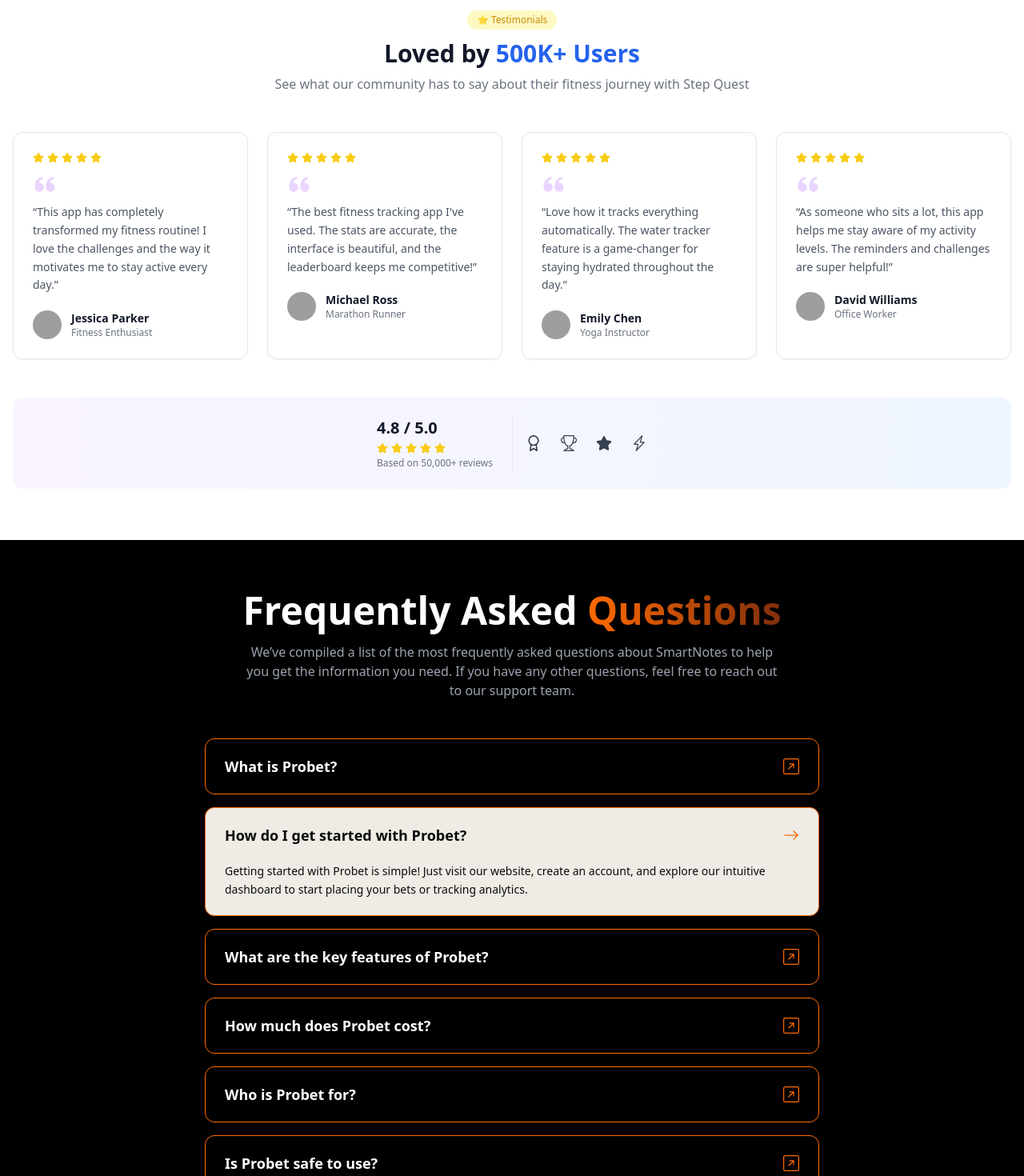
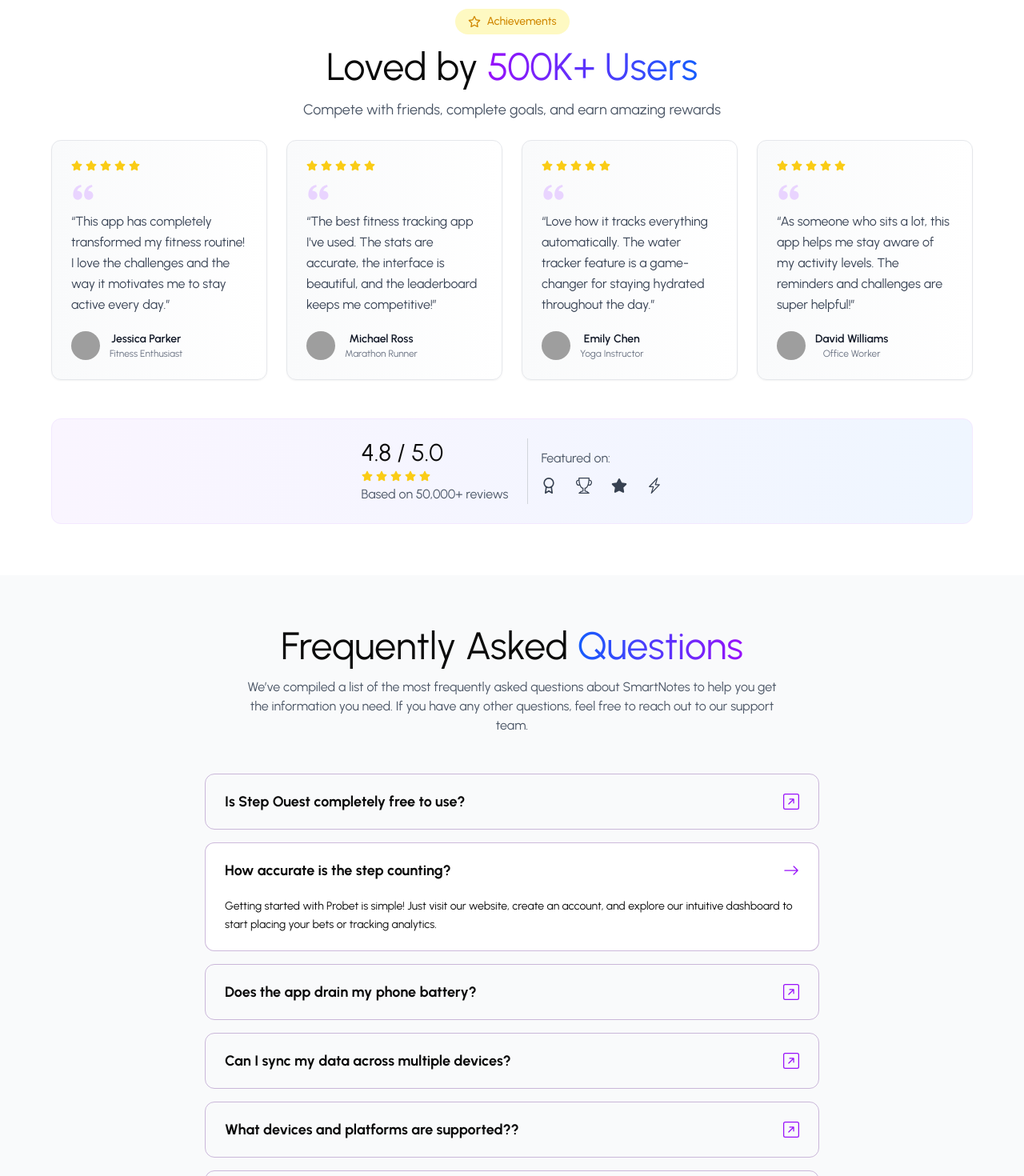
Before and after one commit to Oishee90/greg-landing-page, a React (Vite) app: page / in a window 1280 px wide. Shown: the part 6680-8150 px from the top of the page at 80% size. Built offline with nearby package versions, Linux system fonts and the light colour scheme; grey boxes are pictures that could not be loaded; a web font is replaced by a local one.

Commit message:
update code

```diff
--- a/src/Components/Home/Faq.jsx
+++ b/src/Components/Home/Faq.jsx
@@ -4,32 +4,32 @@
 
 const faqs = [
   {
-    question: "What is Probet?",
+    question: "Is Step Ouest completely free to use?",
     answer:
       "Probet is an innovative digital platform designed to streamline online betting experiences, offering real-time updates, secure transactions, and user-friendly interfaces.",
   },
   {
-    question: "How do I get started with Probet?",
+    question: "How accurate is the step counting?",
     answer:
       "Getting started with Probet is simple! Just visit our website, create an account, and explore our intuitive dashboard to start placing your bets or tracking analytics.",
   },
   {
-    question: "What are the key features of Probet?",
+    question: "Does the app drain my phone battery?",
     answer:
       "Probet offers real-time odds tracking, secure wallet integration, bet history analysis, intuitive UI, and responsive customer support.",
   },
   {
-    question: "How much does Probet cost?",
+    question: "Can I sync my data across multiple devices?",
     answer:
       "Probet is free to join. We may offer premium features or add-ons in the future, but basic access to the platform is completely free.",
   },
   {
-    question: "Who is Probet for?",
+    question: "What devices and platforms are supported??",
     answer:
       "Probet is perfect for sports enthusiasts, casual bettors, and professionals looking for a clean and efficient platform to enhance their betting strategies.",
   },
   {
-    question: "Is Probet safe to use?",
+    question: "Can I track activities other than walking?",
     answer:
       "Absolutely. Probet uses industry-standard encryption and follows best practices to ensure your data and transactions are secure.",
   },
@@ -43,31 +43,15 @@
   };
   return (
     <div id="faq">
-      {/* <div className="flex flex-col items-start justify-start container mx-auto lg:w-[42%] pb-32 leading-[140%] ">
-        <img src={discover} alt="" />
-        <h1 className="dm-sans text-white text-3xl font-extrabold mt-4 text-center">
-          The real-time synchronization and AI-powered organization have made
-          our workflow more efficient than ever.
-        </h1>
-        <div className="flex items-center justify-center gap-5 mt-6 text-center w-1/2 container mx-auto">
-          <p className="text-base dm-sans text-[#EFECE6]  font-normal ">
-            Sarah Johnson
-          </p>
-          <p className="text-base dm-sans text-[#737373]  font-normal ">
-            {" "}
-            TechSavvy Solutions
-          </p>
-        </div>
-      </div> */}
-      <div className=" py-16 px-4 md:px-10 lg:px-20 text-white">
-        <div className="max-w-4xl mx-auto text-center">
-          <h2 className="text-4xl md:text-5xl font-extrabold mb-4 dm-sans">
+      <div className="px-4 py-16 bg-[#F9FAFB] text-white md:px-10 lg:px-20 urbanist">
+        <div className="max-w-4xl mx-auto text-center ">
+          <h2 className="mb-4 text-4xl  md:text-5xl text-[#0A0A0A]">
             Frequently Asked{" "}
-            <span className="bg-gradient-to-l from-[#FF5C1980] to-[#FF6A00] bg-clip-text text-transparent">
+            <span className="bg-gradient-to-l from-[#9810FA] to-[#155DFC] bg-clip-text text-transparent">
               Questions
             </span>
           </h2>
-          <p className="text-gray-400 max-w-2xl mx-auto mb-12">
+          <p className="max-w-2xl mx-auto mb-12 text-[#4A5565]">
             We’ve compiled a list of the most frequently asked questions about
             SmartNotes to help you get the information you need. If you have any
             other questions, feel free to reach out to our support team.
@@ -80,22 +64,22 @@
             return (
               <div
                 key={index}
-                className={`rounded-xl border border-[#FF6A00] transition-all duration-300 dm-sans ${
+                className={`rounded-xl border border-[#9a72b67e] transition-all duration-300  ${
                   isActive
-                    ? "bg-[#EFECE6] text-[#0B0B0B]"
-                    : "bg-transparent text-white"
+                    ? "bg-[#FFFFFF] text-[#0A0A0A]"
+                    : "bg-transparent text-[#0A0A0A]"
                 }`}
               >
                 <button
                   onClick={() => toggleIndex(index)}
-                  className="w-full text-left px-6 py-5 font-bold flex justify-between items-center text-lg dm-sans "
+                  className="flex items-center justify-between w-full px-6 py-5 text-lg font-bold text-left "
                 >
                   {faq.question}
                   <span className="ml-4">
                     {isActive ? (
-                      <BsArrowRight className="text-[#FF6A00] text-xl" />
+                      <BsArrowRight className="text-[#9810FA] text-xl" />
                     ) : (
-                      <BsArrowUpRightSquare className="text-[#FF6A00] text-xl" />
+                      <BsArrowUpRightSquare className="text-[#9810FA] text-xl" />
                     )}
                   </span>
                 </button>
--- a/src/Components/Home/ReviewSlider.jsx
+++ b/src/Components/Home/ReviewSlider.jsx
@@ -3,7 +3,7 @@
 import { BiSolidQuoteAltLeft } from "react-icons/bi";
 import { FiAward } from "react-icons/fi";
 import { BsTrophy, BsLightningCharge } from "react-icons/bs";
-
+import { FaRegStar } from "react-icons/fa6";
 const testimonials = [
   {
     name: "Jessica Parker",
@@ -37,28 +37,32 @@
 
 const Testimonials = () => {
   return (
-    <section className="py-16 bg-white">
-      <div className="px-4 mx-auto max-w-7xl">
-        {/* Header */}
-        <div className="mb-12 text-center">
-          <span className="inline-block px-3 py-1 mb-3 text-xs font-medium text-yellow-600 bg-yellow-100 rounded-full">
-            ⭐ Testimonials
-          </span>
-          <h2 className="text-3xl font-bold text-gray-900">
-            Loved by <span className="text-blue-600">500K+ Users</span>
-          </h2>
-          <p className="mt-2 text-gray-500">
-            See what our community has to say about their fitness journey with
-            Step Quest
-          </p>
+    <section className="py-16 bg-white urbanist">
+      <div className="px-6 mx-auto text-center lg:px-16">
+        {/* Badge */}
+        <div className="inline-flex items-center gap-2 px-4 py-1.5 rounded-full bg-[#FEF9C2] text-[#D08700] text-sm font-medium mb-4">
+          <FaRegStar size={16} />
+          Achievements
         </div>
 
+        {/* Heading */}
+        <h2 className="text-5xl text-[#0A0A0A] ">
+          Loved by{" "}
+          <span className=" bg-gradient-to-r from-[#9810FA] to-[#155DFC] bg-clip-text text-transparent">
+            500K+ Users
+          </span>
+        </h2>
+        {/* Description */}
+        <p className="max-w-2xl mx-auto mt-4 text-lg text-[#4A5565]">
+          Compete with friends, complete goals, and earn amazing rewards
+        </p>
+
         {/* Cards */}
-        <div className="grid grid-cols-1 gap-6 md:grid-cols-2 lg:grid-cols-4">
+        <div className="grid grid-cols-1 gap-6 mt-6 md:grid-cols-2 lg:grid-cols-4">
           {testimonials.map((item, index) => (
             <div
               key={index}
-              className="p-6 transition bg-white border shadow-sm rounded-xl hover:shadow-md"
+              className="p-6 transition bg-gradient-to-r from-[#F9FAFB] to-[#FFFFFF] border border-[#E5E7EB] shadow-sm rounded-xl hover:shadow-md"
             >
               {/* Stars */}
               <div className="flex gap-1 mb-3 text-yellow-400">
@@ -68,15 +72,15 @@
               </div>
 
               {/* Quote */}
-              <BiSolidQuoteAltLeft className="mb-2 text-3xl text-purple-200" />
+              <BiSolidQuoteAltLeft className="mb-2 text-3xl text-[#E9D4FF] " />
 
               {/* Message */}
-              <p className="mb-5 text-sm leading-relaxed text-gray-600">
+              <p className="mb-5 text-base leading-relaxed text-left text-[#364153]">
                 “{item.message}”
               </p>
 
               {/* User */}
-              <div className="flex items-center gap-3">
+              <div className="flex items-center gap-3 ">
                 <img
                   src={item.avatar}
                   alt={item.name}
@@ -86,7 +90,7 @@
                   <h4 className="text-sm font-semibold text-gray-900">
                     {item.name}
                   </h4>
-                  <p className="text-xs text-gray-500">{item.role}</p>
+                  <p className="text-xs text-[#6A7282]">{item.role}</p>
                 </div>
               </div>
             </div>
@@ -94,24 +98,26 @@
         </div>
 
         {/* Bottom Rating Bar */}
-        <div className="flex flex-col items-center justify-center gap-4 p-6 mt-12 bg-gradient-to-r from-purple-50 to-blue-50 rounded-xl md:flex-row">
-          <div className="pr-6 text-center border-r black border- md:text-left">
-            <h3 className="text-xl font-bold text-gray-900">4.8 / 5.0</h3>
+        <div className="flex flex-col items-center justify-center gap-4 p-6 mt-12  bg-gradient-to-r from-[#FAF5FF] to-[#EFF6FF] border border-[#F3E8FF] rounded-xl md:flex-row">
+          <div className="pr-6 text-center border-r black border-[#D1D5DC] md:text-left">
+            <h3 className="text-3xl  text-[#0A0A0A]">4.8 / 5.0</h3>
             <div className="flex justify-center gap-1 mt-1 text-yellow-400 md:justify-start">
               {[...Array(5)].map((_, i) => (
                 <FaStar key={i} size={14} />
               ))}
             </div>
-            <p className="mt-1 text-xs text-gray-500">
+            <p className="mt-1 text-base text-[#4A5565]">
               Based on 50,000+ reviews
             </p>
           </div>
-
-          <div className="flex items-center gap-6 text-xl text-gray-700">
-            <FiAward />
-            <BsTrophy />
-            <FaStar />
-            <BsLightningCharge />
+          <div className="flex flex-col justify-start gap-3 items-strat">
+            <h1 className="text-[#4A5565] text-left">Featured on:</h1>
+            <div className="flex items-center gap-6 text-xl text-gray-700">
+              <FiAward />
+              <BsTrophy />
+              <FaStar />
+              <BsLightningCharge />
+            </div>
           </div>
         </div>
       </div>
```
